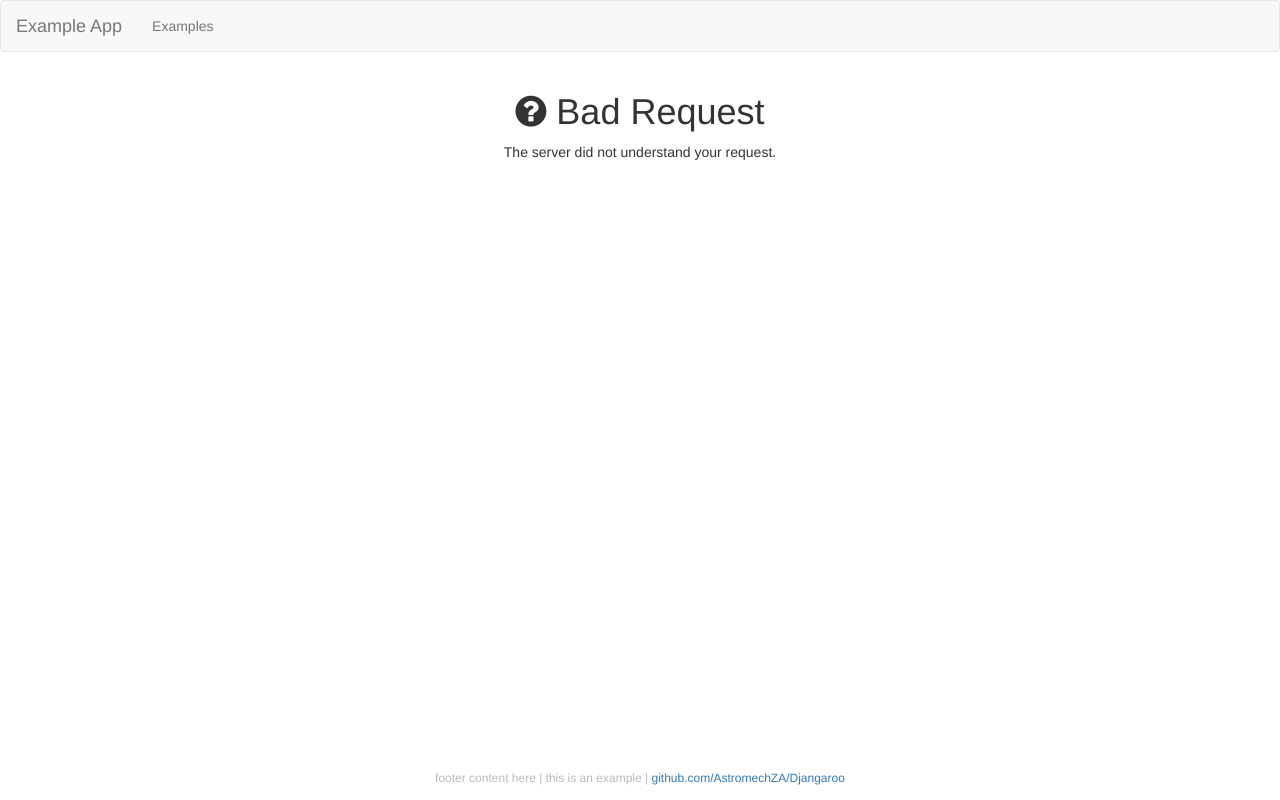
After one commit to AstromechZA/Djangaroo, a Django app: template example_project/apps/core/templates/400.html in a window 1280 px wide. The commit adds this page. Run offline with Django 3.2, Linux system fonts and the light colour scheme; the template is opened without the code that fills it, so the values that code supplies are empty; some libraries are stand-ins or nearby versions.

Commit message:
added error templates. fixed some misc issues. added footer

```diff
--- /dev/null
+++ b/example_project/apps/core/templates/400.html
@@ -0,0 +1,14 @@
+{% extends "base.html" %}
+{% load fontawesome_tags %}
+{% block content %}
+
+<div class="row-fluid">
+    <div class="col-lg-12">
+        <div class="centering text-center">
+            <h1>{% fa_icon 'question-circle' %} Bad Request</h1>
+            <span>The server did not understand your request.</span>
+        </div>
+    </div>
+</div>
+
+{% endblock %}
--- a/example_project/apps/core/templates/base.html
+++ b/example_project/apps/core/templates/base.html
@@ -10,6 +10,7 @@
         <link rel="stylesheet" type="text/css" href="{% static 'main.css' %}" >
     </head>
     <body>
+        <div class="above-footer">
             <nav class="navbar navbar-default">
                 <div class="container-fluid">
                     <div class="navbar-header">
@@ -34,5 +35,10 @@
             <div class="container" >
                 {% block content %}{% endblock %}
             </div>
+            <div class="footer-push"></div>
+        </div>
+        <div class="footer text-center">
+            footer content here | this is an example | <a href="https://github.com/AstromechZA/Djangaroo">github.com/AstromechZA/Djangaroo</a>
+        </div>
     </body>
 </html>
--- a/example_project/apps/core/templatetags/fontawesome_tags.py
+++ b/example_project/apps/core/templatetags/fontawesome_tags.py
@@ -3,6 +3,7 @@ from django.utils.safestring import mark_safe
 
 register = template.Library()
 
+
 @register.simple_tag
 def fa_icon(icon_name):
     return mark_safe('<i class="fa fa-%s" aria-hidden="true"></i>' % icon_name)
--- a/example_project/apps/core/urls.py
+++ b/example_project/apps/core/urls.py
@@ -1,10 +1,13 @@
 from django.conf.urls import url
 from django.views.generic.base import RedirectView
-
-from example_project.apps.core import views
+from example_project.apps.core.views import error_view
 
 app_name = 'core'
 
 urlpatterns = [
-    url(r'^$', RedirectView.as_view(url='example', permanent=False), name='index'),
+    url(r'^404/?', error_view, {'error': 404}),
+    url(r'^500/?', error_view, {'error': 500}),
+    url(r'^403/?', error_view, {'error': 403}),
+    url(r'^400/?', error_view, {'error': 400}),
+    url(r'^$', RedirectView.as_view(url='examples', permanent=False), name='index'),
 ]
--- a/example_project/apps/example_app/forms/new_example_form.py
+++ b/example_project/apps/example_app/forms/new_example_form.py
@@ -1,7 +1,7 @@
 from django import forms
-from django.core import validators
 
 from example_project.apps.example_app.models import Example
+
 
 class NewExampleForm(forms.ModelForm):
 
--- a/example_project/apps/example_app/urls.py
+++ b/example_project/apps/example_app/urls.py
@@ -5,9 +5,9 @@ from example_project.apps.example_app.views import examples as example_views
 app_name = 'examples'
 
 urlpatterns = [
-    url(r'^$', example_views.ExamplesView.as_view(), name='list_examples'),
-    url(r'^new/?', example_views.NewExampleView.as_view(), name='new_example'),
-    url(r'^(?P<example_id>\d+)/delete/?', example_views.DeleteExampleView.as_view(), name='delete_example'),
-    url(r'^(?P<example_id>\d+)/edit/?', example_views.EditExampleView.as_view(), name='edit_example'),
-    url(r'^(?P<example_id>\d+)/?', example_views.ExamplesInstanceView.as_view(), name='view_example'),
+    url(r'^$', example_views.ListExamples.as_view(), name='list_examples'),
+    url(r'^new/?', example_views.NewExample.as_view(), name='new_example'),
+    url(r'^(?P<example_id>\d+)/delete/?', example_views.DeleteExample.as_view(), name='delete_example'),
+    url(r'^(?P<example_id>\d+)/edit/?', example_views.EditExample.as_view(), name='edit_example'),
+    url(r'^(?P<example_id>\d+)/?', example_views.ViewExample.as_view(), name='view_example'),
 ]
--- a/example_project/static/main.css
+++ b/example_project/static/main.css
@@ -1,3 +1,7 @@
+html, body {
+    height: 100%;
+}
+
 .page-header > h1 {
     display: inline;
 }
@@ -47,3 +51,24 @@ form.form-inline {
     text-decoration: none;
     background-color: #f5f5f5;
 }
+
+.above-footer {
+    min-height: 100%;
+    height: auto !important;
+    height: 100%;
+    margin: 0 auto -40px;
+}
+
+.footer, .footer-push {
+    height: 40px;
+}
+
+.footer {
+    padding: 10px;
+    font-size: 12px;
+    color: #bbb;
+}
+
+.footer > span {
+    vertical-align: bottom;
+}
--- a/example_project/urls.py
+++ b/example_project/urls.py
@@ -1,11 +1,12 @@
 from django.conf.urls import url, include
 from django.contrib import admin
+from django.views import defaults
 
 from example_project.apps.core import urls as core_urls
 from example_project.apps.example_app import urls as example_urls
 
 urlpatterns = [
-    url(r'^example/', include(example_urls)),
+    url(r'^examples/', include(example_urls)),
     url(r'^admin/', admin.site.urls),
     url(r'^', include(core_urls)),
 ]
```
Also changed, not shown: example_project/apps/core/templates/403.html (added, +14 -0 lines), example_project/apps/core/templates/404.html (added, +16 -0 lines), example_project/apps/core/templates/500.html (added, +13 -0 lines), example_project/apps/core/views.py (+16 -0 lines), example_project/apps/example_app/views/examples.py (+6 -5 lines). Lines whose indentation alone changed are shown as unchanged.
